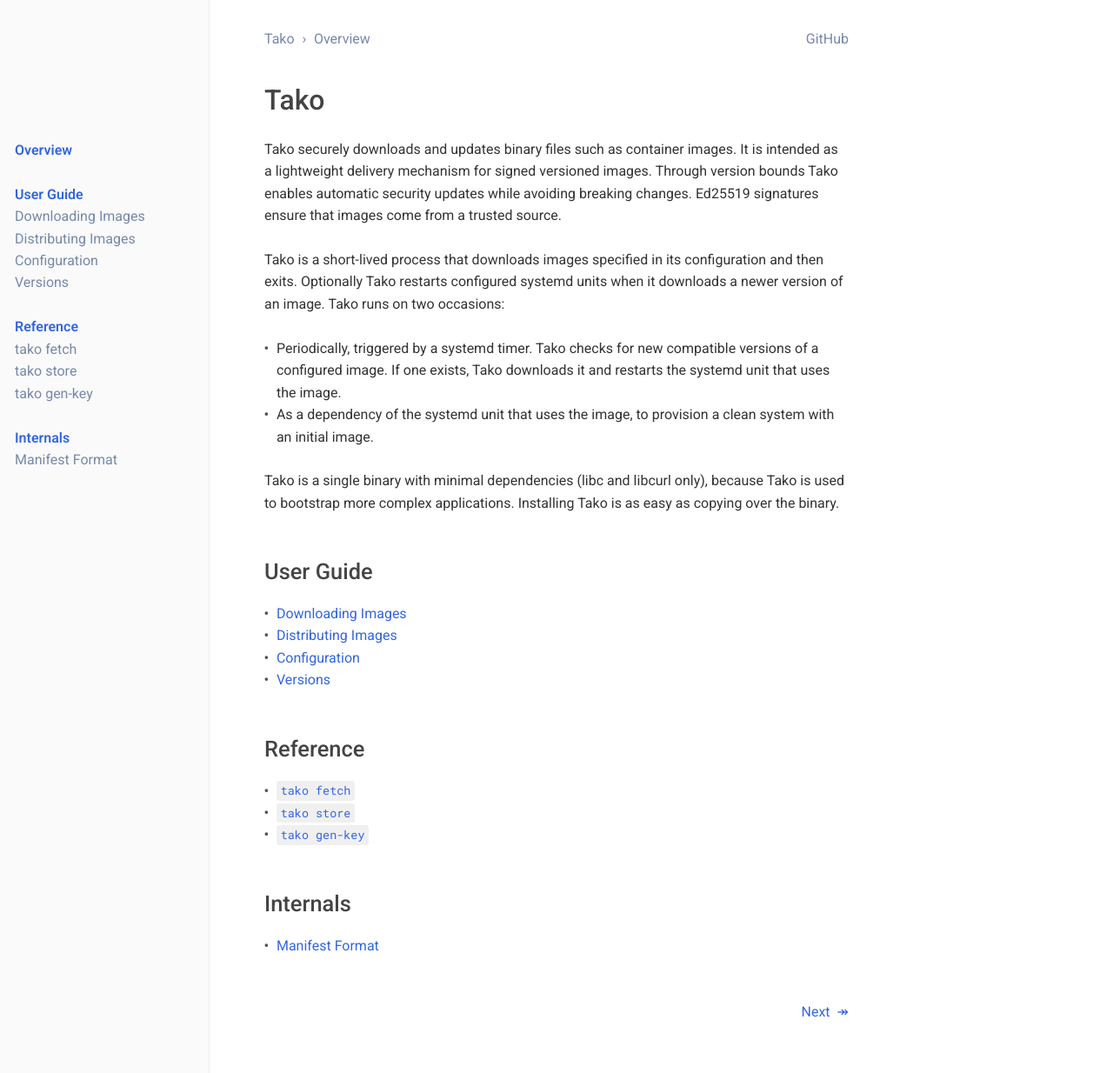
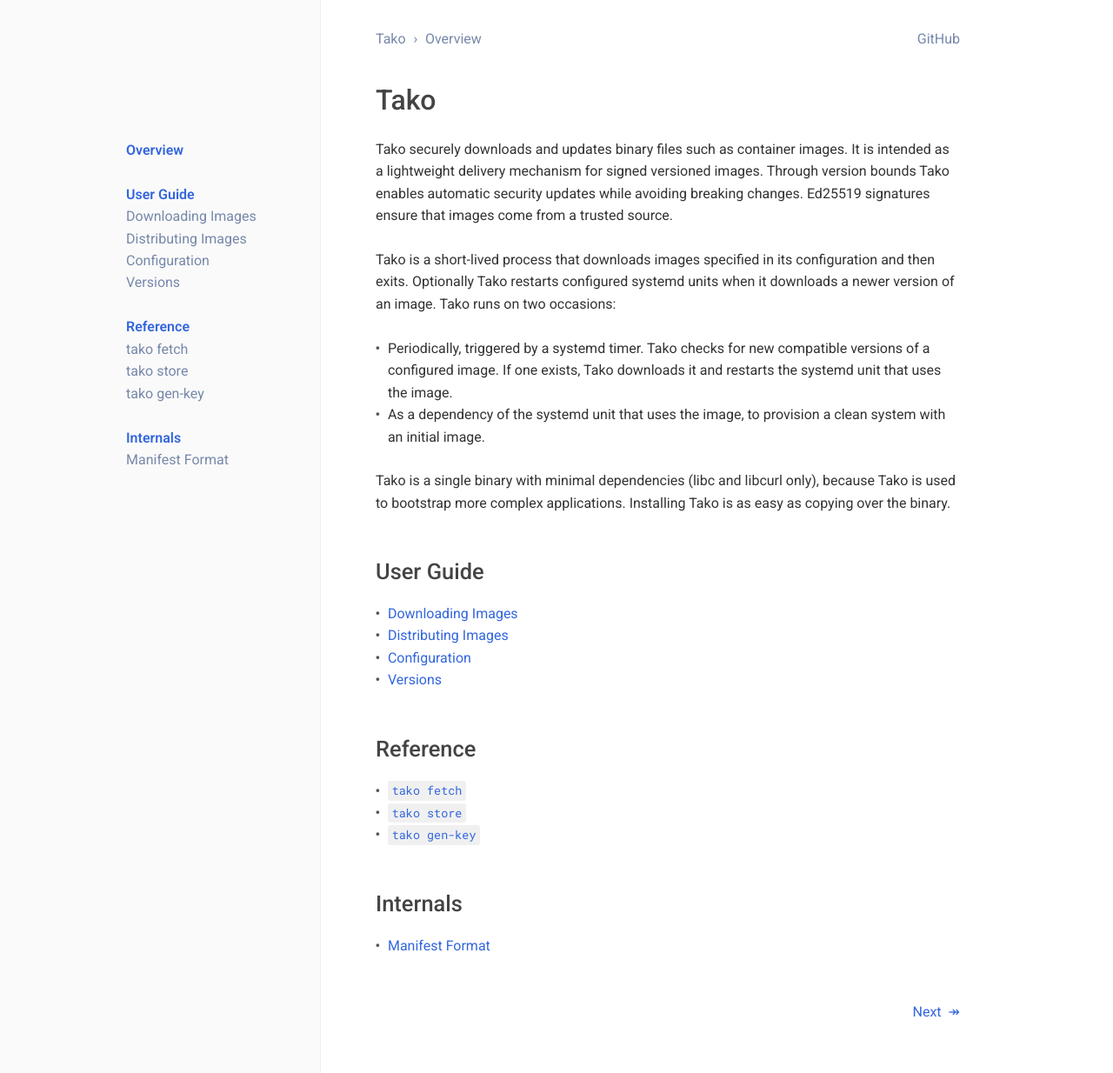
Before and after one commit to ruuda/tako, an MkDocs documentation site: the page built from docs/index.md, in a window 1280 px wide. Shown: the whole page at 87% size. Built offline with MkDocs 1.6.1, drawn with Linux system fonts in a browser that asks for light colours.

Commit message:
Center docs on screen in new docs theme

```diff
--- a/theme/main.html
+++ b/theme/main.html
@@ -33,7 +33,7 @@
     width: 100%;
   }
   #content {
-    max-width: 46rem;
+    max-width: 62rem;
     margin-left: auto;
     margin-right: auto;
     position: relative;
@@ -41,6 +41,7 @@
     min-height: 100%;
   }
   #main {
+    margin-left: 16em;
     padding: 2rem;
     overflow: hidden;
   }
@@ -153,7 +154,7 @@
   aside {
     position: absolute;
     top: 0;
-    left: -102em;
+    left: -86em;
     width: 100em;
     border-right: 1px solid #eee;
     background-color: #fafafa;
```
